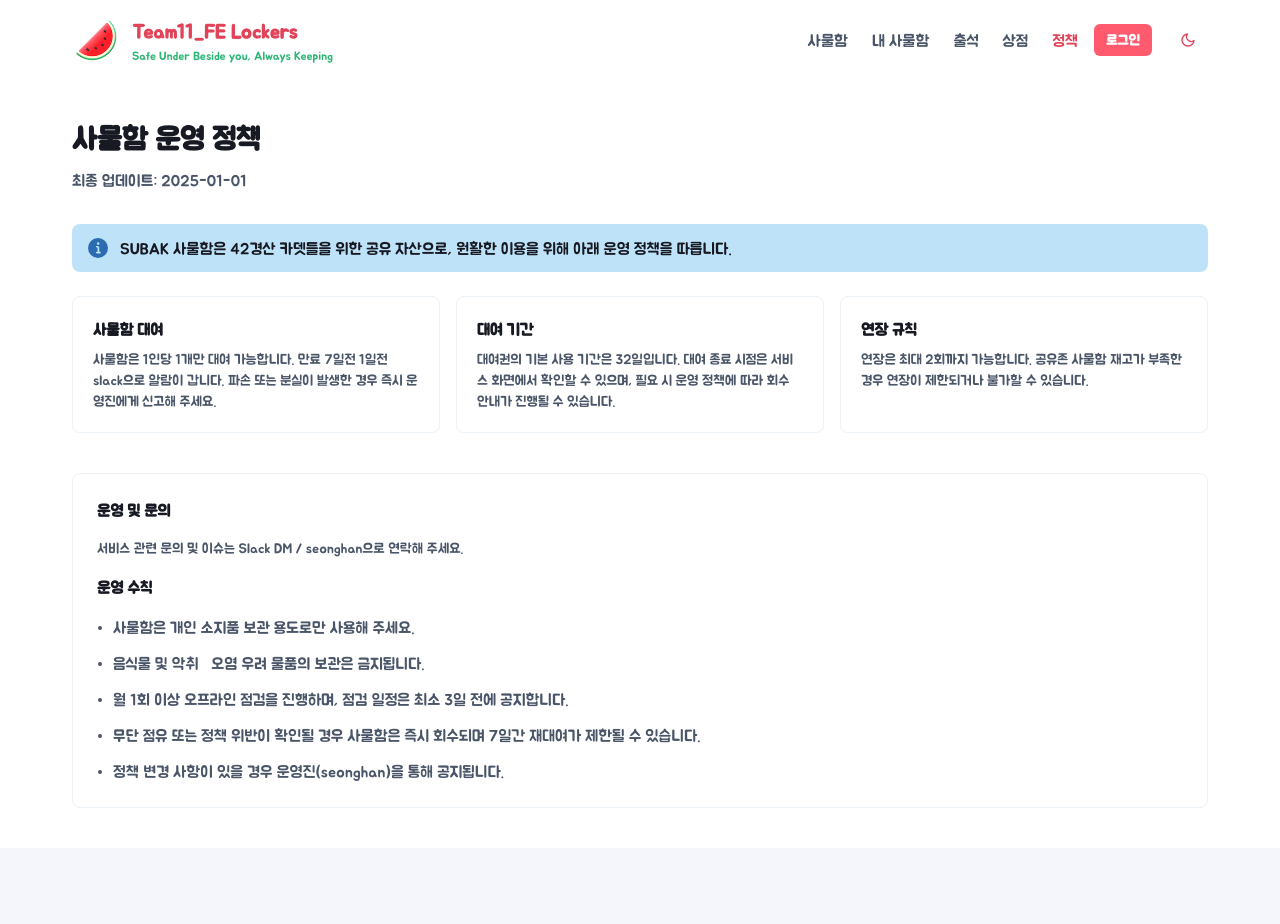
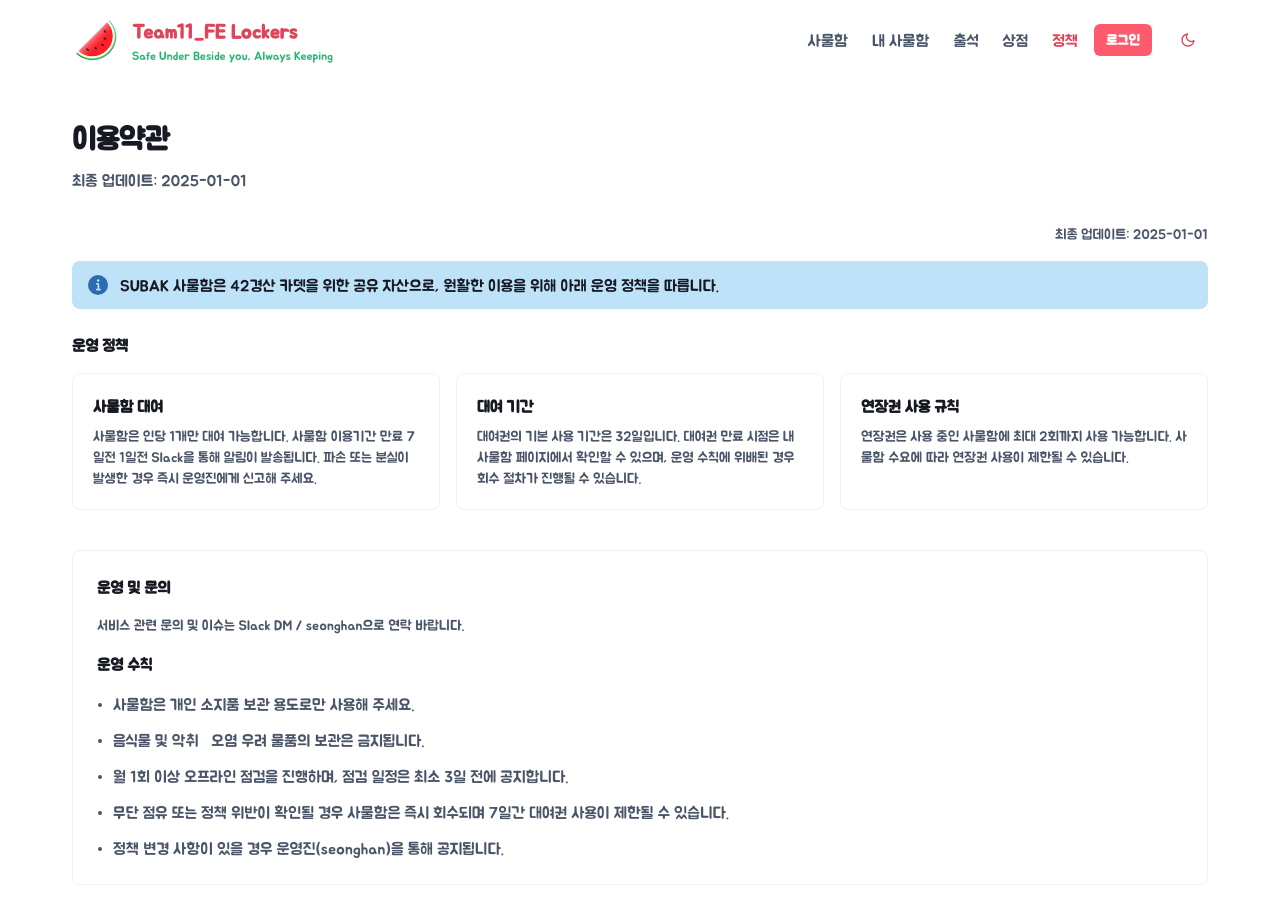
Before and after one commit to 42-Gy/ft_cabinet_FE, a React (Vite) app: page /policy in a window 1280 px wide. Before the commit the page ends 848 px from the top, so only its background shows below. Built offline with nearby package versions, Linux system fonts and the light colour scheme; no server answers.

Commit message:
Fix: update policy copy and date

```diff
--- a/src/app/routes/PolicyPage.tsx
+++ b/src/app/routes/PolicyPage.tsx
@@ -20,32 +20,38 @@ export const PolicyPage = () => {
     {
       title: '사물함 대여',
       description:
-        '사물함은 1인당 1개만 대여 가능합니다. 만료 7일전 1일전 slack으로 알람이 갑니다. 파손 또는 분실이 발생한 경우 즉시 운영진에게 신고해 주세요.',
+        '사물함은 인당 1개만 대여 가능합니다. 사물함 이용기간 만료 7일전 1일전 Slack을 통해 알림이 발송됩니다. 파손 또는 분실이 발생한 경우 즉시 운영진에게 신고해 주세요.',
     },
     {
       title: '대여 기간',
       description:
-        '대여권의 기본 사용 기간은 32일입니다. 대여 종료 시점은 서비스 화면에서 확인할 수 있으며, 필요 시 운영 정책에 따라 회수 안내가 진행될 수 있습니다.',
+        '대여권의 기본 사용 기간은 32일입니다. 대여권 만료 시점은 내 사물함 페이지에서 확인할 수 있으며, 운영 수칙에 위배된 경우 회수 절차가 진행될 수 있습니다.',
     },
     {
-      title: '연장 규칙',
+      title: '연장권 사용 규칙',
       description:
-        '연장은 최대 2회까지 가능합니다. 공유존 사물함 재고가 부족한 경우 연장이 제한되거나 불가할 수 있습니다.',
+        '연장권은 사용 중인 사물함에 최대 2회까지 사용 가능합니다. 사물함 수요에 따라 연장권 사용이 제한될 수 있습니다.',
     },
   ]
 
   return (
     <Box>
-      <PageHeader title="사물함 운영 정책" description={`최종 업데이트: ${env.policyUpdatedAt}`} />
+      <PageHeader title="이용약관" description={`최종 업데이트: ${env.policyUpdatedAt}`} />
+      <Text fontSize="sm" color={textMuted} textAlign="right" mb={4}>
+        최종 업데이트: {env.policyUpdatedAt}
+      </Text>
 
       <Alert status="info" borderRadius="lg" mb={6}>
         <AlertIcon />
         <AlertDescription>
-          SUBAK 사물함은 42경산 카뎃들을 위한 공유 자산으로, 원활한 이용을 위해 아래 운영 정책을
+          SUBAK 사물함은 42경산 카뎃을 위한 공유 자산으로, 원활한 이용을 위해 아래 운영 정책을
           따릅니다.
         </AlertDescription>
       </Alert>
 
+      <Text fontWeight="bold" mb={4}>
+        운영 정책
+      </Text>
       <SimpleGrid columns={{ base: 1, md: 3 }} spacing={4} mb={10}>
         {policyHighlights.map((item) => (
           <Box
@@ -71,7 +77,7 @@ export const PolicyPage = () => {
           운영 및 문의
         </Text>
         <Text fontSize="sm" color={textMuted} mb={4}>
-          서비스 관련 문의 및 이슈는 Slack DM / seonghan으로 연락해 주세요.
+          서비스 관련 문의 및 이슈는 Slack DM / seonghan으로 연락 바랍니다.
         </Text>
         <Text fontWeight="bold" mb={4}>
           운영 수칙
@@ -83,8 +89,8 @@ export const PolicyPage = () => {
             월 1회 이상 오프라인 점검을 진행하며, 점검 일정은 최소 3일 전에 공지합니다.
           </ListItem>
           <ListItem>
-            무단 점유 또는 정책 위반이 확인될 경우 사물함은 즉시 회수되며 7일간 재대여가 제한될 수
-            있습니다.
+            무단 점유 또는 정책 위반이 확인될 경우 사물함은 즉시 회수되며 7일간 대여권 사용이
+            제한될 수 있습니다.
           </ListItem>
           <ListItem>정책 변경 사항이 있을 경우 운영진(seonghan)을 통해 공지됩니다.</ListItem>
         </UnorderedList>
--- a/src/libs/env/index.ts
+++ b/src/libs/env/index.ts
@@ -8,7 +8,7 @@ const fallback = {
   authBaseUrl: 'https://ft-cabinet-server-dpa9dkauhkdkajcr.koreacentral-01.azurewebsites.net',
   policyEmail: 'seonghan',
   policyContact: 'Slack DM',
-  policyUpdatedAt: '2025-12-01',
+  policyUpdatedAt: '2025-01-26',
   policySummary:
     '사물함은 1인 1개만 대여 가능하며, 장기 미사용 시 자동 회수됩니다. 파손/분실 시 즉시 운영진에게 보고해 주세요.',
 }
```
